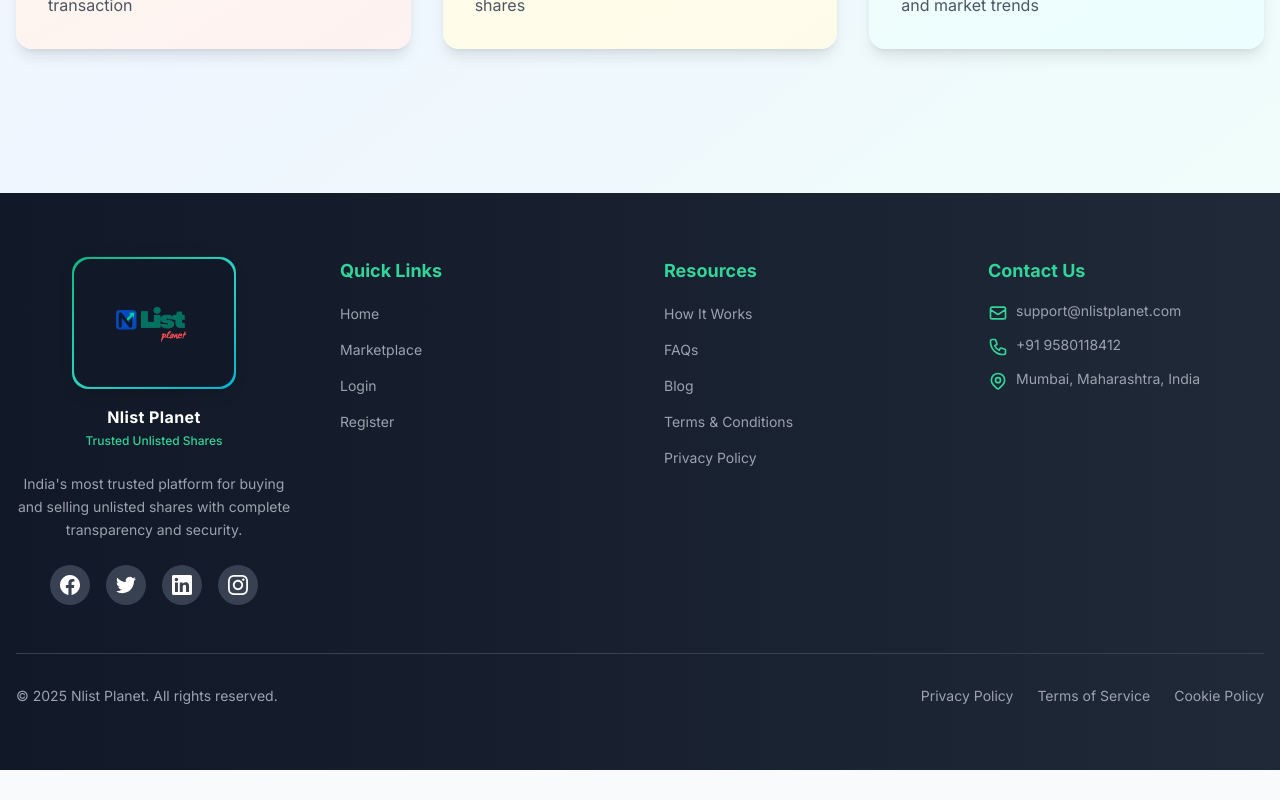
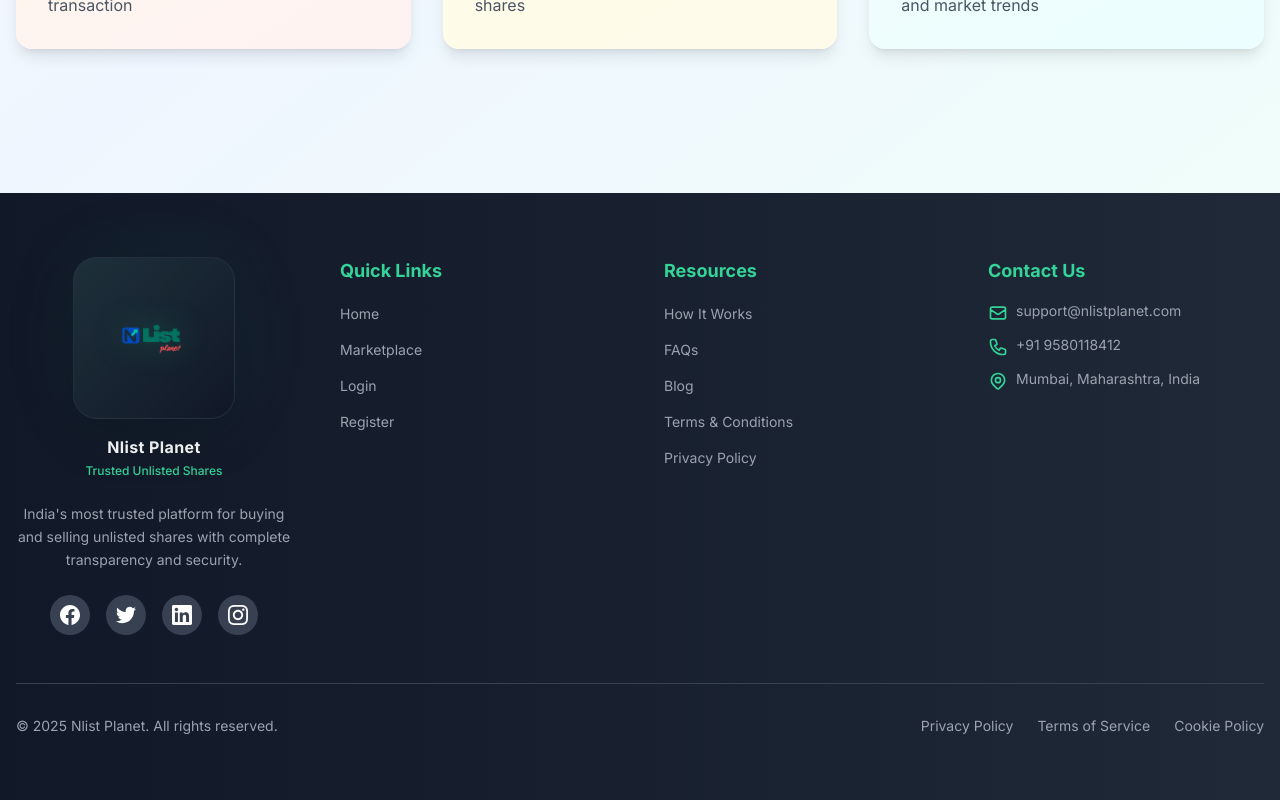
Before and after one commit to nlistedplanet-source/nlistplanet-frontend, a React (Create React App) app: page / in a window 1280 px wide. Shown: the part 3251-4051 px from the top of the page. Before the commit the page ends 4021 px from the top, so only its background shows below. Built offline with nearby package versions, Linux system fonts and the light colour scheme; no server answers.

Commit message:
style: redesign footer logo to match sample - dark rounded card with subtle glow

```diff
--- a/src/pages/HomePage.jsx
+++ b/src/pages/HomePage.jsx
@@ -399,18 +399,19 @@ const HomePage = () => {
             <div className="col-span-1">
               <div className="flex flex-col items-center gap-4 mb-6 w-fit mx-auto">
                 <div className="relative float-animate group">
-                  {/* Reduced outer glow */}
-                  <div className="absolute -inset-1 bg-emerald-500/5 rounded-2xl blur-md opacity-30 group-hover:opacity-50 transition-opacity duration-500"></div>
+                  {/* Outer glow effect - matching sample */}
+                  <div className="absolute inset-0 bg-gradient-to-br from-emerald-500/20 via-teal-500/20 to-cyan-500/20 rounded-3xl blur-2xl opacity-40 group-hover:opacity-60 transition-opacity duration-700"></div>
 
-                  {/* Rectangle logo container with gradient border */}
-                  <div className="relative bg-gradient-to-br from-emerald-500 via-teal-400 to-cyan-500 p-[2px] rounded-2xl shadow-lg">
-                    <div className="bg-gray-900 rounded-2xl px-8 py-4">
-                      <img
-                        src="/images/logos/new_logo.png"
-                        alt="Nlist Planet Logo"
-                        className="h-24 w-24 object-contain"
-                      />
-                    </div>
+                  {/* Dark card with rounded corners like sample */}
+                  <div className="relative bg-gradient-to-br from-gray-800 to-gray-900 rounded-3xl p-10 shadow-2xl border border-gray-700/50">
+                    {/* Inner subtle glow */}
+                    <div className="absolute inset-0 bg-gradient-to-br from-emerald-500/5 to-transparent rounded-3xl"></div>
+
+                    <img
+                      src="/images/logos/new_logo.png"
+                      alt="Nlist Planet Logo"
+                      className="h-20 w-20 object-contain relative z-10 drop-shadow-[0_0_15px_rgba(16,185,129,0.3)]"
+                    />
                   </div>
                 </div>
 
```
